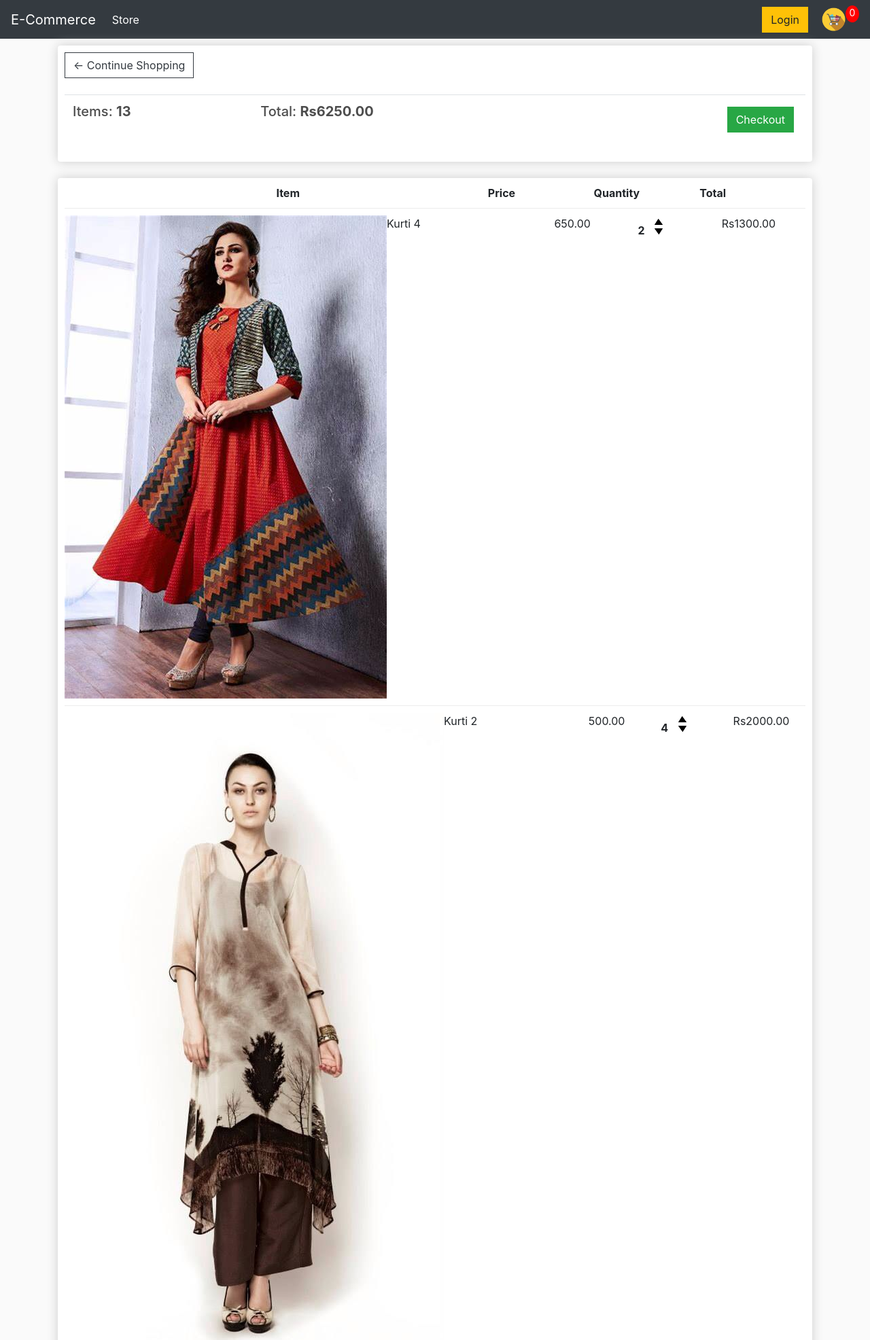
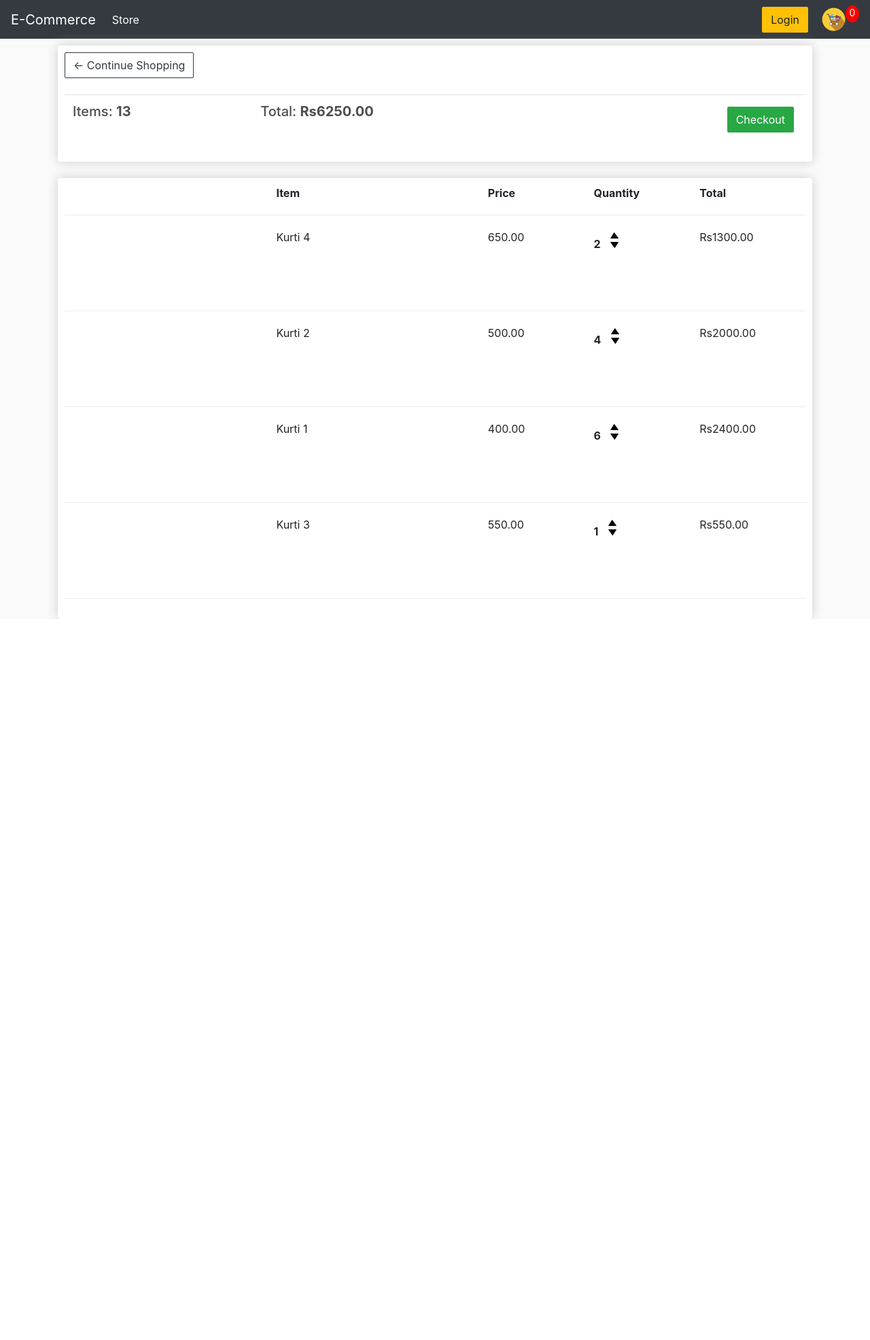
Before and after one commit to jaididwania/Ecommerce, a Django app: page /cart/ in a window 1280 px wide. Shown: the top 1972 px of the page at 68% size. After the commit the page ends 911 px from the top, so only its background shows below. Run offline with Django 3.2, Linux system fonts and the light colour scheme; a user stored in the database is signed in; data comes from the database, SQL or seed files in the repository; both versions use the stored data as it was after the commit; lists and menus that the app fills with data are empty; some libraries are stand-ins or nearby versions.

Commit message:
django 3

```diff
--- a/static/css/styles.css
+++ b/static/css/styles.css
@@ -15,7 +15,7 @@ h1,h2,h3,h4,h5,h6{
 
 .thumbnail{
 	width: 100%;
-	height: 200px;
+	height: 400px;
 	-webkit-box-shadow: -1px -3px 5px -2px rgba(214,214,214,1);
     -moz-box-shadow: -1px -3px 5px -2px rgba(214,214,214,1);
     box-shadow: -1px -3px 5px -2px rgba(214,214,214,1);
@@ -51,12 +51,19 @@ h1,h2,h3,h4,h5,h6{
 }
 
 .btn{
-	border-radius: 0;
+	border-radius: 2px;
+	transition: .25s;
+
+
+	align-items: center;
+	justify-content: center;
+	position: relative;
 }
 
 .row-image{
-	width: fit-content;
-	height: fit-content;
+	width: 0px;
+	height: 100px;
+
 }
 
 .form-field{
@@ -68,8 +75,8 @@ h1,h2,h3,h4,h5,h6{
 .cart-row{
 	display: flex;
     align-items: flex-stretch;
-    padding-bottom: 10px;
-    margin-bottom: 10px;
+    padding-bottom: 20px;
+    margin-bottom: 20px;
     border-bottom: 1px solid #ececec;
 
 }
@@ -98,3 +105,8 @@ h1,h2,h3,h4,h5,h6{
 .hidden{
 	display: none!important;
 }
+
+.btn:hover{
+	cursor: pointer;
+	opacity: .8;
+}
--- /dev/null
+++ b/static/js/cart.js
@@ -0,0 +1,39 @@
+var updateBtns= document.getElementsByClassName('update-cart')
+
+for(var i=0;i < updateBtns.length;i++){
+    updateBtns[i].addEventListener('click',function(){
+        var productId = this.dataset.product
+        var action = this.dataset.action
+        console.log('productId:',productId,'action:',action)
+
+        console.log('USER:',user)
+        if(user === 'AnonymousUser'){
+            console.log('Not Logged In')
+        }
+        else{
+            updateUserOrder(productId,action)
+        }
+    })
+}
+function updateUserOrder(productId,action){
+    console.log('User Logged in,sendin data')
+
+    var url ='/update_item/'
+    /**to send our post data*/
+    fetch(url,{
+        method:'POST',
+        headers:{
+            'Content-Type':'application/json',
+            'X-CSRFToken':csrftoken,
+        },
+        body:JSON.stringify({'productId':productId,'action':action})
+    })
+.then((response) => {
+    return response.json()
+})
+
+.then((data) =>{
+    console.log('data:',data)
+})
+
+}
--- a/store/templates/store/Main.html
+++ b/store/templates/store/Main.html
@@ -3,10 +3,31 @@
     <head>
         <title>Ecommerce</title>
         <link rel="stylesheet" href="https://stackpath.bootstrapcdn.com/bootstrap/4.5.0/css/bootstrap.min.css" integrity="sha384-9aIt2nRpC12Uk9gS9baDl411NQApFmC26EwAOH8WgZl5MYYxFfc+NcPb1dKGj7Sk" crossorigin="anonymous">
+        <link rel="stylesheet" type="text/css" href="{% static 'css/styles.css' %}">
+        <meta name="viewport" content="width=device-width, initial-scale=1, maximum-scale=1, minimum-scale=1">
 
-        <link rel="stylesheet" type="text/css" href="{% static 'css/styles.css' %}">
-        <meta name="viewport" content="width=device-width, initial-scale=1, maximum-scale=1, minimun-scale=1">
-    </head>
+        <script>
+          var user = '{{request.user}}'
+          //token that is gonna be available at fetch call
+          function getToken(name) {
+            var cookieValue = null;
+            if(document.cookie && document.cookie !== '') {
+              var cookies = document.cookie.split(';');
+
+              for (var i=0;i < cookies.length;i++){
+                var cookie = cookies[i].trim();
+                //Does this cookie string begin with the name we want?
+                if(cookie.substring(0,name.length+1)===(name + '=')){
+                  cookieValue = decodeURIComponent(cookie.substring(name.length+1));
+                  break;
+                }
+              }
+            }
+            return cookieValue;
+          }
+          var csrftoken = getToken('csrftoken');
+        </script>
+      </head>
 
     <body>
 
@@ -61,5 +82,6 @@
     <script src="https://code.jquery.com/jquery-3.5.1.slim.min.js" integrity="sha384-DfXdz2htPH0lsSSs5nCTpuj/zy4C+OGpamoFVy38MVBnE+IbbVYUew+OrCXaRkfj" crossorigin="anonymous"></script>
     <script src="https://cdn.jsdelivr.net/npm/popper.js@1.16.0/dist/umd/popper.min.js" integrity="sha384-Q6E9RHvbIyZFJoft+2mJbHaEWldlvI9IOYy5n3zV9zzTtmI3UksdQRVvoxMfooAo" crossorigin="anonymous"></script>
     <script src="https://stackpath.bootstrapcdn.com/bootstrap/4.5.0/js/bootstrap.min.js" integrity="sha384-OgVRvuATP1z7JjHLkuOU7Xw704+h835Lr+6QL9UvYjZE3Ipu6Tp75j7Bh/kR0JKI" crossorigin="anonymous"></script>
-    </body>
+    <script type="text/javascript" src="{% static 'js/cart.js' %}"></script>
+  </body>
 </html>
--- a/store/templates/store/store.html
+++ b/store/templates/store/store.html
@@ -6,12 +6,12 @@
 <body>
     <div class="row">
         {% for product in products %}
-        <div class="col-lg-4">
+        <div class="col-lg-4 col-sm-6">
             <img class="thumbnail" src="{{product.imageURL}}">
             <div class="box-element product">
                 <h6><strong>{{ product.name }}</strong></h6>
                 <hr>
-                <button class="btn btn-outline-secondary add-btn">
+                <button data-product={{product.id}} data-action="add" class="btn btn-outline-secondary add-btn  update-cart">
                     Add to Cart
                 </button>
                 <a class="btn btn-outline-success" href="#">View</a>
--- a/store/urls.py
+++ b/store/urls.py
@@ -5,5 +5,6 @@ urlpatterns=[
     path('', views.store, name ='store'),
     path('cart/', views.cart, name ='cart'),
     path('checkout/', views.checkout, name ='checkout'),
+    path('update_item/', views.updateItem, name ='update_item'),
 
 ]
--- a/store/views.py
+++ b/store/views.py
@@ -1,5 +1,7 @@
 from django.shortcuts import render
 from .models import *
+from django.http import JsonResponse #for returning a message
+import json
 
 # Create your views here.
 def store(request):
@@ -32,3 +34,29 @@ def checkout(request):
     context = {'items':items,'order':order}
 
     return render (request,'store/checkout.html' , context)
+
+def updateItem(request):
+    data = json.loads(request.body)
+    productId = data['productId']
+    action = data['action']
+
+    print('ACtion:',action)
+    print('ProductId:',productId)
+
+    customer = request.user.customer
+    product = Product.objects.get(id=productId)
+    order, created = Order.objects.get_or_create(customer= customer, complete= False)
+
+    orderItem, created = OrderItem.objects.get_or_create(order=order, product=product)
+
+    if action =='add':
+        orderItem.quantity = (orderItem.quantity + 1)
+    elif action =='remove':
+        orderItem.quantity = (orderItem.quantity - 1)
+
+    orderItem.save()
+
+    if orderItem.quantity <= 0:
+        orderItem.delete()
+
+    return JsonResponse('Item Added',safe=False)
```
Also changed, not shown: db.sqlite3.
